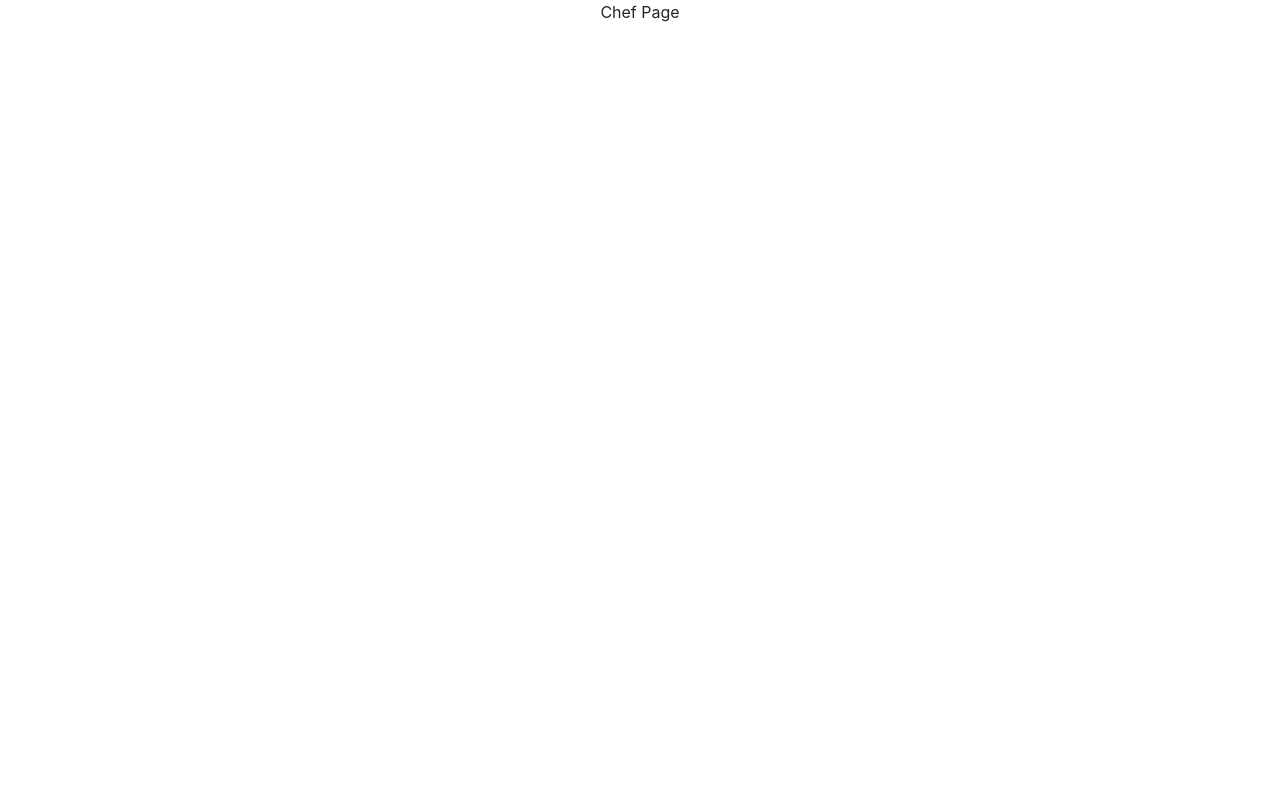
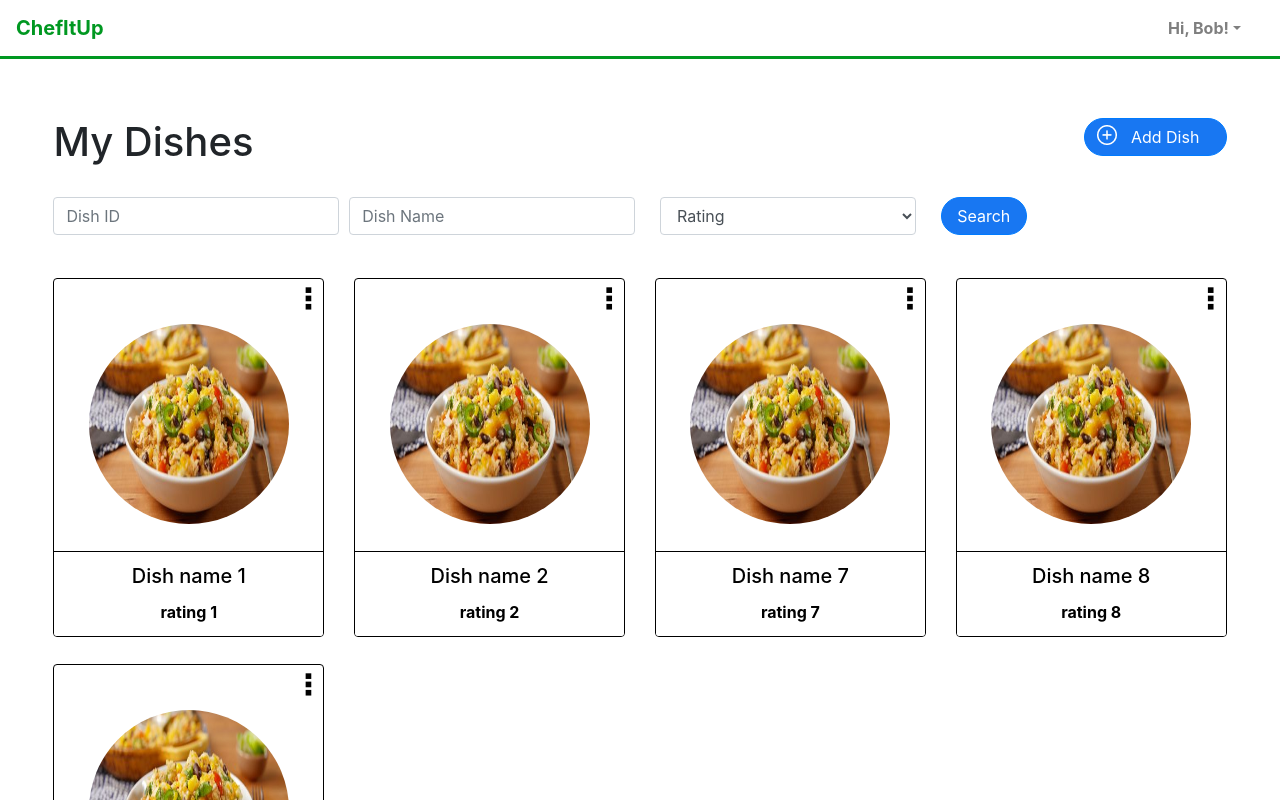
Before and after one commit to albfelix31/chefitup, a React (Create React App) app in the folder client/: page /Chef in a window 1280 px wide. Shown: the top 800 px of the page. Built offline with nearby package versions, Linux system fonts and the light colour scheme.

Commit message:
Updated Chef Page

```diff
--- a/client/src/App.js
+++ b/client/src/App.js
@@ -43,7 +43,7 @@ class App extends React.Component {
         return <NavSurfer />
       case '/customer':
         return <NavCustomer/>
-      case '/employee':
+      case '/chef':
         return <NavEmployee/>
       case '/employeelogin':
       case '/customerlogin':
--- a/client/src/components/main_pages/employee/chef/Chef.css
+++ b/client/src/components/main_pages/employee/chef/Chef.css
@@ -0,0 +1,63 @@
+.profile-img {
+    height: 200px;
+    width: 200px;
+    border-radius: 500px;
+    margin-left: auto;
+    margin-right: auto;
+    margin-bottom: 10%;
+}
+
+.dish{
+    margin-top: 10%;
+    color:black !important;
+    border-color: black;
+}
+
+.btn-search{
+    background-color: #1877F2;
+    color: white;
+    border-radius: 100px;
+    width: 30%;
+}
+
+.row-top {
+    margin-top: 5%;
+    margin-bottom: 2%;
+}
+
+.container-chef{
+    margin-left: 3%;
+    margin-right: 3%;
+}
+
+.btn-dish{
+    background-color: #1877F2;
+    color: white;
+    border-radius: 100px;
+    width: 25%;
+    float: right;
+}
+
+.add-sign{
+    float: left;
+}
+.btn-dish:hover{
+    font-weight: bold;
+}
+
+.btn-search:hover{
+    font-weight: bold;
+}
+
+.threedots:after {
+    content: "\2807";
+    font-size: 30px;
+    color: black;
+}
+.threedots-a:hover{
+    text-decoration: none;
+}
+
+.threedots-container{
+    text-align: right;
+}
--- a/client/src/components/main_pages/employee/chef/Chef.js
+++ b/client/src/components/main_pages/employee/chef/Chef.js
@@ -1,12 +1,143 @@
 import React from 'react';
+import ReactDOM from "react-dom";
 import './Chef.css'
+
+
+import Container from 'react-bootstrap/Container';
+import Row from 'react-bootstrap/Row';
+import Col from 'react-bootstrap/Col';
+import Card from 'react-bootstrap/Card';
+import ListGroup from 'react-bootstrap/ListGroup';
+import ListGroupItem from 'react-bootstrap/ListGroupItem';
+import Image from 'react-bootstrap/Image';
+import Form from "react-bootstrap/Form";
+import Button from "react-bootstrap/Button";
+import FormControl from "react-bootstrap/FormControl";
+import InputGroup from "react-bootstrap/InputGroup";
+import DishPic from "./dish.jpg"
+import Add from "./img/add.png"
+import Dropdown from "react-bootstrap/Dropdown"
+
+// The forwardRef is important!!
+// Dropdown needs access to the DOM node in order to position the Menu
+const CustomToggle = React.forwardRef(({ children, onClick }, ref) => (
+    <a
+      className="threedots-a"
+      href=""
+      ref={ref}
+      onClick={e => {
+        e.preventDefault();
+        onClick(e);
+      }}
+    >
+      {children}
+      <span className="threedots" />
+    </a>
+  ));
+
+
 
 export default class Chef extends React.Component {
 
+    componentDidMount() {
+        // Insert Backend Call For Textbooks When Nothing is on Search
+
+    this.setState({
+        dishes: [
+          {name: "Dish name 1", rating: "rating 1", image: DishPic},
+          {name: "Dish name 2", rating: "rating 2", image: DishPic},
+          {name: "Dish name 7", rating: "rating 7", image: DishPic},
+          {name: "Dish name 8", rating: "rating 8", image: DishPic},
+          {name: "Dish name 9", rating: "rating 9", image: DishPic},
+        ]
+      });
+      }
+
+      constructor(props) {
+        super(props);
+        this.state = {
+          search: "",
+          dishes: [],
+        };
+      }
+
+
+  selectedTextbook = index => (e) => {
+    e.preventDefault();
+    // Add Backend For When Textbook Is Clicked
+
+    // This is the whole book object you will need all of this
+    console.log(this.state.textbooks[index])
+
+  }
 
   render() {
     return (
-      <div>Chef Page</div>
+    <Container className="container-chef" fluid>
+        <Row className="row-top">
+            <Col>
+                <h1>My Dishes</h1>
+            </Col>
+            <Col>
+                <Button className="btn-dish" variant="primary"><Image className="add-sign" src={Add}/>Add Dish</Button>
+            </Col>
+        </Row>
+        <Form>
+            <Form.Row>
+                <Col>
+                <Form.Control placeholder="Dish ID" />
+                </Col>
+                <Col>
+                <Form.Control placeholder="Dish Name" />
+                </Col>
+                <Col>
+                    <Form.Group as={Col} controlId="formGridState">
+                        <Form.Control as="select" defaultValue="Rating">
+                            <option>Rating</option>
+                            <option>1 Star</option>
+                            <option>2 Star</option>
+                            <option>3 Star</option>
+                            <option>4 Star</option>
+                            <option>5 Star</option>
+                        </Form.Control>
+                    </Form.Group>
+                </Col>
+                <Col>
+                    <Button className="btn-search"variant="primary">Search</Button>
+                </Col>
+            </Form.Row>
+        </Form>
+        <Row className="row-resize">
+          {
+            this.state.dishes.map((list, index) => (
+
+              <Col key={index} sm="6" md="4" lg="3" className="book-selection">
+                <Card className="text-center dish">
+                <Dropdown className="threedots-container">
+                    <Dropdown.Toggle as={CustomToggle} />
+                    <Dropdown.Menu size="sm" title="">
+                    <Dropdown.Header>Options</Dropdown.Header>
+                    <Dropdown.Item>Edits</Dropdown.Item>
+                    <Dropdown.Item>Delete</Dropdown.Item>
+                    </Dropdown.Menu>
+                </Dropdown>
+                <Card.Img className="profile-img" src={list.image} />
+                  <ListGroup className="list-group-flush">
+                    <ListGroupItem>
+                      <Card.Title>
+                        {list.name}
+                      </Card.Title>
+                      <Card.Text>
+                        {list.rating}
+                      </Card.Text>
+                    </ListGroupItem>
+                  </ListGroup>
+                </Card>
+              </Col>
+            ))
+          }
+        </Row>
+      </Container>
     );
   }
 }
```
Also changed, not shown: client/src/components/main_pages/employee/chef/dish.jpg (added), client/src/components/main_pages/employee/chef/img/add.png (added).
